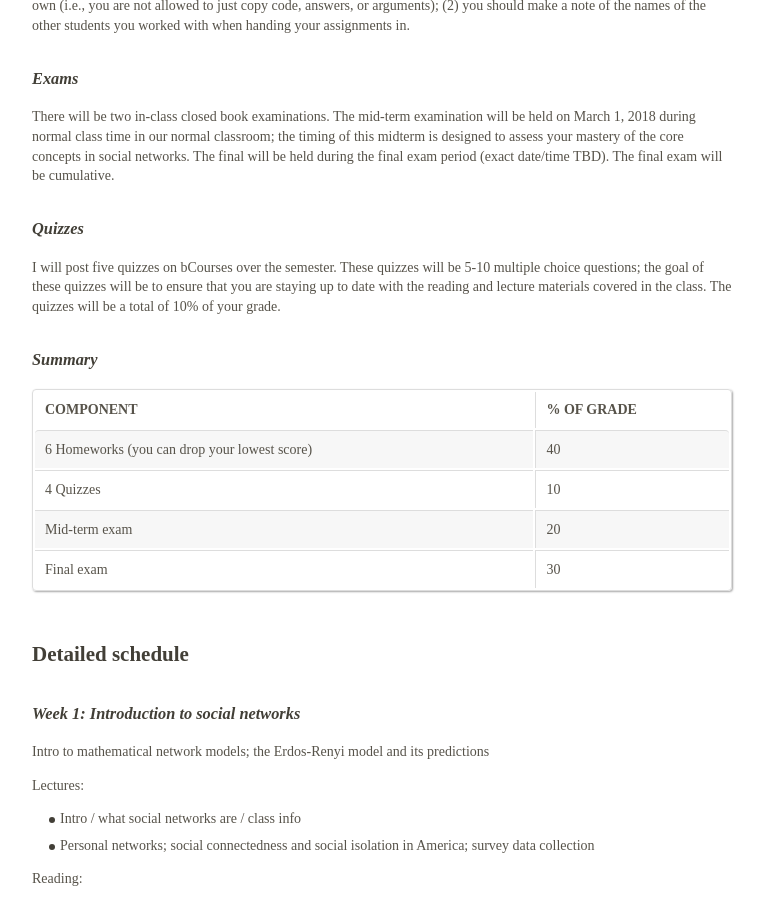
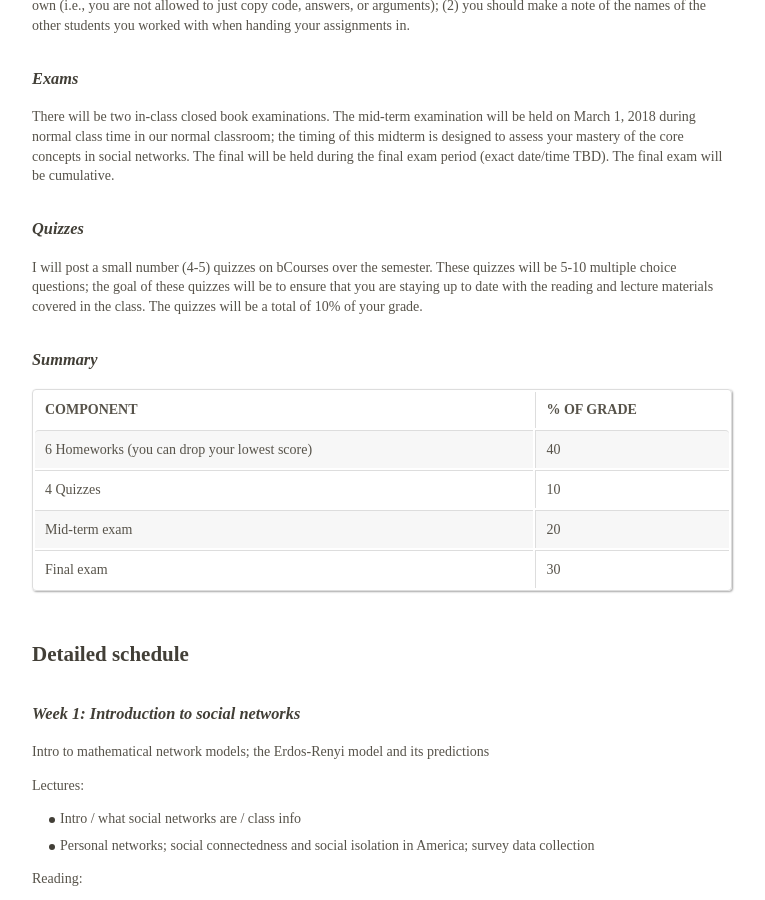
Before and after one commit to dfeehan/dfeehan.github.io, a Jekyll site: the page teaching/2018sp_demog180.html, which Jekyll copies as it is, in a window 1280 px wide and 900 px high, scrolled down 3456 px. Shown: the whole window, without its empty margins (258-1023 px from the left). Built offline with Jekyll 4.4.1, drawn with Linux system fonts in a browser that asks for light colours.

```diff
--- a/teaching/2018sp_demog180.html
+++ b/teaching/2018sp_demog180.html
@@ -615,7 +615,7 @@
 <h3 id="exams">Exams</h3>
 <p>There will be two in-class closed book examinations. The mid-term examination will be held on March 1, 2018 during normal class time in our normal classroom; the timing of this midterm is designed to assess your mastery of the core concepts in social networks. The final will be held during the final exam period (exact date/time TBD). The final exam will be cumulative.</p>
 <h3 id="quizzes">Quizzes</h3>
-<p>I will post five quizzes on bCourses over the semester. These quizzes will be 5-10 multiple choice questions; the goal of these quizzes will be to ensure that you are staying up to date with the reading and lecture materials covered in the class. The quizzes will be a total of 10% of your grade.</p>
+<p>I will post a small number (4-5) quizzes on bCourses over the semester. These quizzes will be 5-10 multiple choice questions; the goal of these quizzes will be to ensure that you are staying up to date with the reading and lecture materials covered in the class. The quizzes will be a total of 10% of your grade.</p>
 <!--### Sections                                                                                                                                                                                                                       -->
 <!--There will be optional weekly sections. The goal of these sections will be (1) to give you a chance to discuss the material and (2) to give you a chance to practice problems similar to the problems that will be on the homework.-->
 <h3 id="summary">Summary</h3>
```
